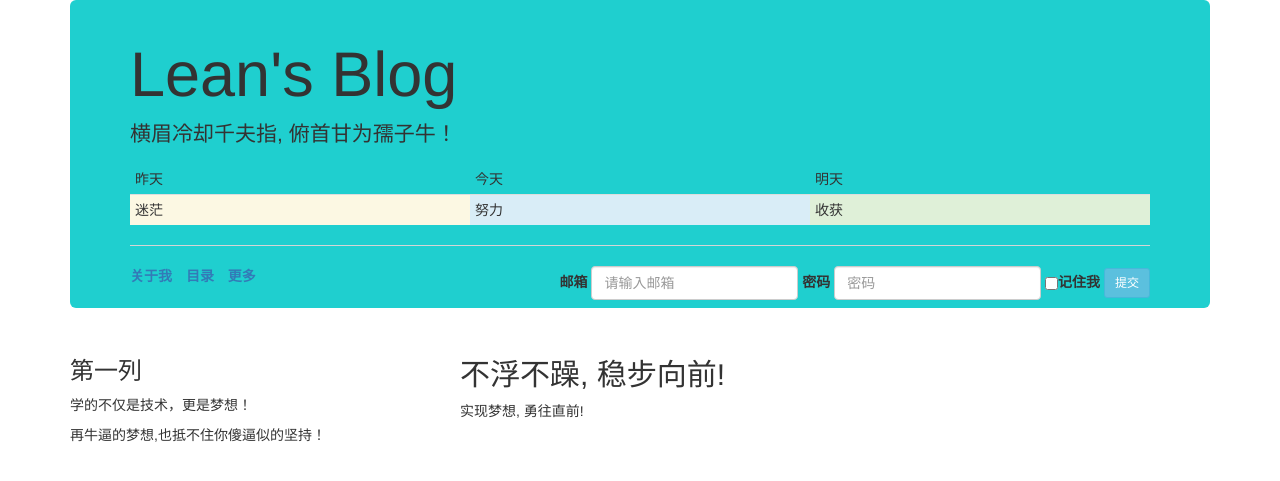
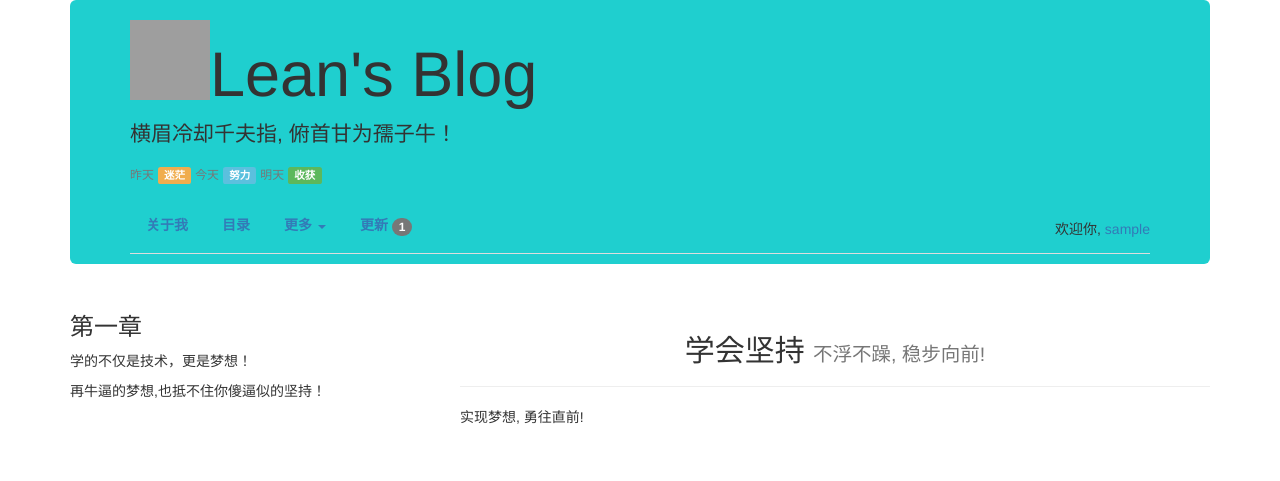
Before and after one commit to HeyManLean/MyBlog, a Python web app: template blog/templates/home.html in a window 1280 px wide. Shown: the top 481 px of the page. Run offline with Jinja, Linux system fonts and the light colour scheme; the template is opened without the code that fills it: most values are stand-ins (such as "Sample title", 1, 10 or a date in 2020); some libraries are stand-ins or nearby versions; grey boxes are pictures that could not be loaded.

Commit message:
2018-05-17 00:11

```diff
--- a/blog/templates/home.html
+++ b/blog/templates/home.html
@@ -1,9 +1,18 @@
-{% extends "bootstrap/base.html" %} {% block navbar %}
+{% extends "bootstrap/base.html" %} {% block head %} {{ super() }}
+<link rel="shortcut icon" href="{{url_for('static', filename='images/lean-logo.png')}}" type="imgae/x-icon"> {% endblock %} {% block navbar %}
+
 <div class="container">
-    <div class="jumbotron" style="padding-bottom: 12px; padding-top: 20px; background-color: rgb(31, 207, 207)">
+    <div class="jumbotron" style="padding-bottom: 10px; padding-top: 20px; background-color: rgb(31, 207, 207)">
+        <img src="{{url_for('static', filename='images/lean-logo.png')}}" class="image-circle img-responsive pull-left" alt="#" style="width: 80px; height: 80px;">
         <h1>Lean's Blog</h1>
         <p>横眉冷却千夫指, 俯首甘为孺子牛！</p>
-        <table class="table table-hover table-condensed">
+        <small class="text-muted">昨天</small>
+        <span class="label label-warning">迷茫</span>
+        <small class="text-muted">今天</small>
+        <span class="label label-info">努力</span>
+        <small class="text-muted">明天</small>
+        <span class="label label-success">收获</span>
+        <!-- <table class="table table-hover table-condensed">
             <thead>
                 <tr>
                     <td>昨天</td>
@@ -18,9 +27,60 @@
                     <td class="success">收获</td>
                 </tr>
             </tbody>
-        </table>
-        <hr>
-        <form class="form-inline" role="form" style="float: right;">
+        </table> -->
+        <br>
+        <br>
+        <nav class="nav">
+            <ul class="nav nav-tabs">
+                <li>
+                    <a href="#">
+                        <strong>关于我</strong>
+                    </a>
+                </li>
+                <li>
+                    <a href="#">
+                        <strong>目录</strong>
+                    </a>
+                </li>
+                <li class="dropdown">
+                    <a href="#" data-toggle="dropdown">
+                        <strong>更多</strong>
+                        <span class="caret"></span>
+                    </a>
+                    <ul class="dropdown-menu">
+                        <li class="dropdown-header">
+                            编程语言
+                        </li>
+                        {% for p_name in p_names %}
+                        <li>
+                            <a href="#">{{ p_name }}</a>
+                        </li>
+                        {% endfor %}
+                        <li class="divider"></li>
+                        <li class="dropdown-header">
+                            编程原理
+                        </li>
+                        <li>
+                            <a href="#">计算机网络</a>
+                            <a href="#">系统原理</a>
+                        </li>
+                    </ul>
+                </li>
+                <li>
+                    <a href="#">
+                        <strong>更新</strong>
+                        <span class="badge">{{ update_count }}</span>
+                    </a>
+                </li>
+                {% if username %}
+                <li class="navbar-right">
+                    <span class="navbar-text">欢迎你,
+                        <a href="#">{{ username }}</a>
+                    </span>
+                </li>
+                {% else %}
+                <li class="navbar-right">
+                    <form class="form-inline">
                         <div class="form-group">
                             <label for="email">邮箱</label>
                             <input type="text" class="form-control" id="email" placeholder="请输入邮箱">
@@ -32,32 +92,27 @@
                             <button type="submit" class="btn btn-info btn-sm">提交</button>
                         </div>
                     </form>
-        <ul class="list-inline ">
-            <li>
-                <a href="#">
-                    <strong>关于我</strong>
-                </a>
                 </li>
-            <li>
-                <a href="#">
-                    <strong>目录</strong>
-                </a>
-            </li>
-            <li>
-                <a href="#">
-                    <strong>更多</strong>
-                </a>
-            </li>
+
+                {% endif %}
             </ul>
+        </nav>
     </div>
+</div>
+{% endblock %} {% block content %} {{ super() }}
+<div class="container">
     <div class="row">
         <div class="col-sm-4">
-            <h3>第一列</h3>
+            <h3>第一章</h3>
             <p>学的不仅是技术，更是梦想！</p>
             <p>再牛逼的梦想,也抵不住你傻逼似的坚持！</p>
         </div>
         <div class="col-sm-8">
-            <h2>不浮不躁, 稳步向前!</h2>
+            <div class="page-header">
+                <h2 class="text-center">学会坚持
+                    <small>不浮不躁, 稳步向前!</small></h2>
+            </div>
+
             <p>实现梦想, 勇往直前!</p>
         </div>
     </div>
```
Also changed, not shown: blog/__init__.py (+6 -1 lines), blog/templates/index2.html (+7 -24 lines). Lines whose indentation alone changed are shown as unchanged.
